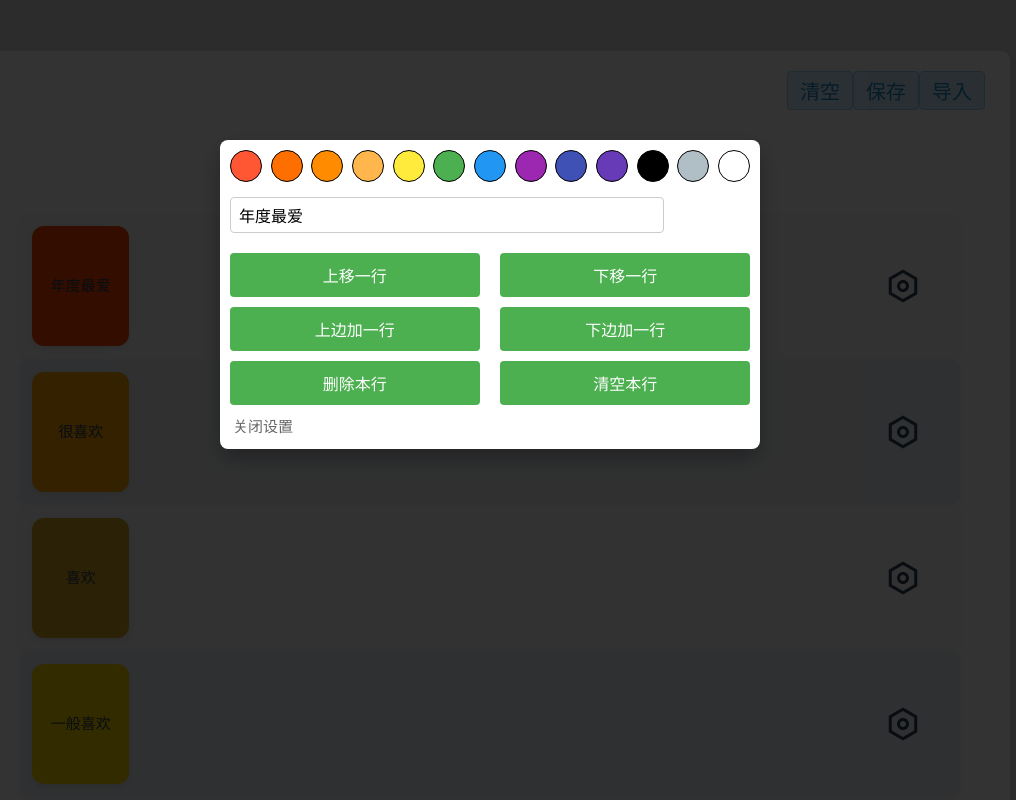
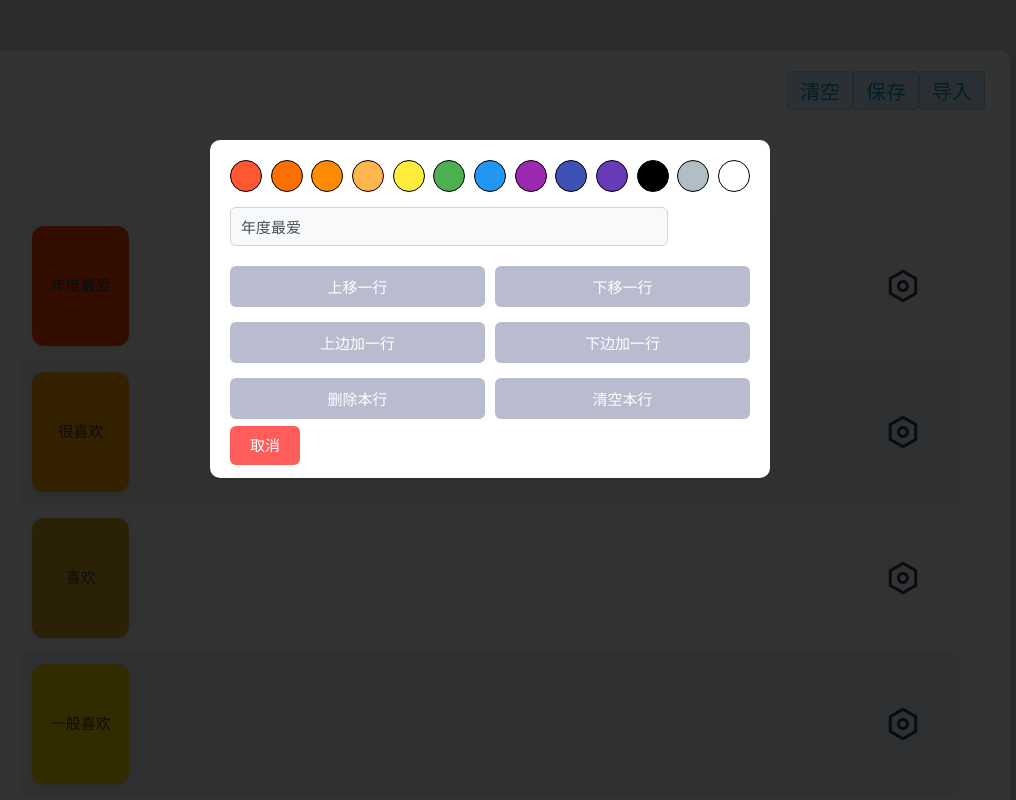
Before and after one commit to atoposyz/AnimeTierList, a Vue app: page / in a window 1280 px wide. Both pictures are taken after a click on the element 1053 px from the left and 286 px from the top of the page. Shown: the top 800 px of the page, without its empty margins (150-1166 px from the left). Built offline with nearby package versions, Linux system fonts and the light colour scheme.

Commit message:
feat: :art: settings

```diff
--- a/src/components/RowSettingBox.vue
+++ b/src/components/RowSettingBox.vue
@@ -51,7 +51,7 @@
             </div>
 
             <div class="foot">
-                <a class="close ui-btn current" @click="closeSearchBox">关闭设置</a>
+                <a class="close ui-btn current" @click="closeSearchBox">取消</a>
             </div>
         </div>
 
@@ -146,9 +146,11 @@ export default {
     box-shadow: 0 10px 25px rgba(0, 0, 0, 0.3);
     max-width: 520px;
     margin: 100px auto;
-    padding: 10px;
-    border-radius: 8px;
     min-width: 500px;
+
+    padding: 20px;
+    border-radius: 10px;           /* 圆角 */
+    box-shadow: 0 4px 10px rgba(0, 0, 0, 0.1);  /* 柔和阴影 */
 }
 
 @media (max-width: 542px) {
@@ -177,36 +179,61 @@ export default {
 
 .text-box input {
     width: 80%;
-    padding: 8px;
-    font-size: 16px;
-    border: 1px solid #ccc;
-    border-radius: 4px;
+    padding: 10px;
+    font-size: 1em;
+    border: 1px solid #ced4da;     /* 浅灰色边框 */
+    border-radius: 6px;            /* 圆角 */
+    background-color: #f8f9fa;     /* 背景色 */
+    color: #495057;
 }
 
 .button-row {
     display: flex;
     justify-content: space-between;
-    margin-bottom: 10px;
+    gap: 10px;                     /* 按钮之间的间距 */
+  margin-bottom: 15px;
 }
 
 .button-row button {
     width: 48%;
     padding: 10px;
     font-size: 16px;
+    flex: 1;                       /* 按钮宽度均分 */
+    padding: 10px;
+    background-color: #b8bcce;     /* 按钮背景色 */
+    color: white;                  /* 白色文字 */
     border: none;
-    border-radius: 4px;
+    border-radius: 6px;            /* 圆角 */
+    font-size: 1em;
     cursor: pointer;
-    background-color: #4CAF50;
-    color: white;
-    transition: background-color 0.3s;
+    transition: background-color 0.3s ease, transform 0.2s ease;
 }
 
 .button-row button:hover {
-    background-color: #45a049;
+    background-color: #707777;     /* 鼠标悬停时按钮颜色变暗 */
+    transform: translateY(-2px);   /* 轻微上移效果 */
 }
 
-button:disabled {
-    background-color: #ccc;
-    cursor: not-allowed;
+.buttonrow button:focus {
+  outline: none;                 /* 去除聚焦时的轮廓 */
+}
+
+.close {
+    padding: 10px 20px;
+    background-color: #ff5c5c;      /* 红色退出按钮 */
+    color: white;
+    border: none;
+    border-radius: 6px;
+    font-size: 1em;
+    cursor: pointer;
+    transition: background-color 0.3s ease, transform 0.2s ease;
+}
+
+.close:hover {
+  background-color: #e04f4f;      /* 悬停时变色 */
+}
+
+.close:focus {
+  outline: none;
 }
 </style>
```
